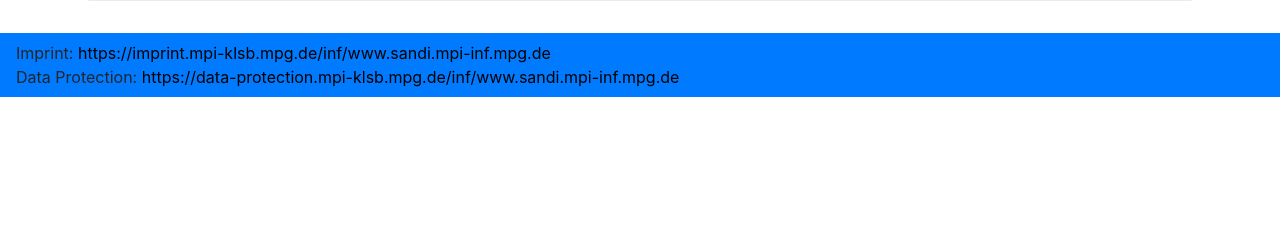
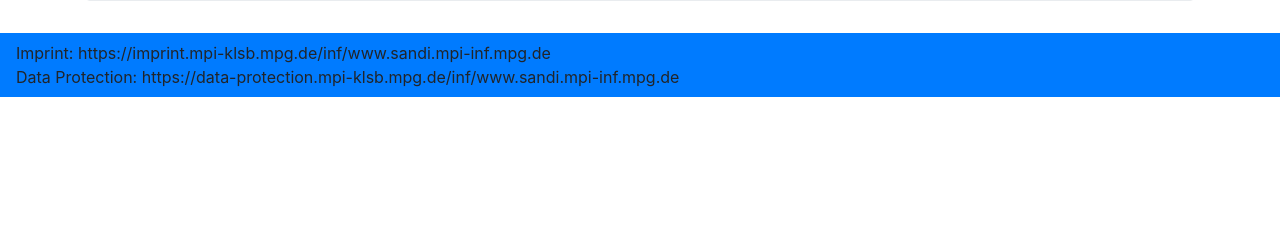
Before and after one commit to chengwill97/Story-and-Image-Alignment, a Python web app: template flask/app/templates/demo.html in a window 1280 px wide. Shown: the part 343-580 px from the top of the page. Run offline with Jinja, Linux system fonts and the light colour scheme; the template is opened without the code that fills it, so the values that code supplies are empty; some libraries are stand-ins or nearby versions.

Commit message:
Feature #92 footer color change
Change color of links to match rest of text

```diff
--- a/flask/app/templates/base.html
+++ b/flask/app/templates/base.html
@@ -57,13 +57,13 @@
         <nav class="navbar navbar-expand-lg navbar-dark bg-primary">
             <div>
                 <div>Imprint:
-                    <a style="color: black"
+                    <a style="color: #212529"
                     href="https://imprint.mpi-klsb.mpg.de/inf/www.sandi.mpi-inf.mpg.de">
                         https://imprint.mpi-klsb.mpg.de/inf/www.sandi.mpi-inf.mpg.de
                     </a>
                 </div>
                 <div>Data Protection:
-                    <a style="color: black"
+                    <a style="color: #212529"
                     href="https://data-protection.mpi-klsb.mpg.de/inf/www.sandi.mpi-inf.mpg.de">
                         https://data-protection.mpi-klsb.mpg.de/inf/www.sandi.mpi-inf.mpg.de
                     </a>
```
